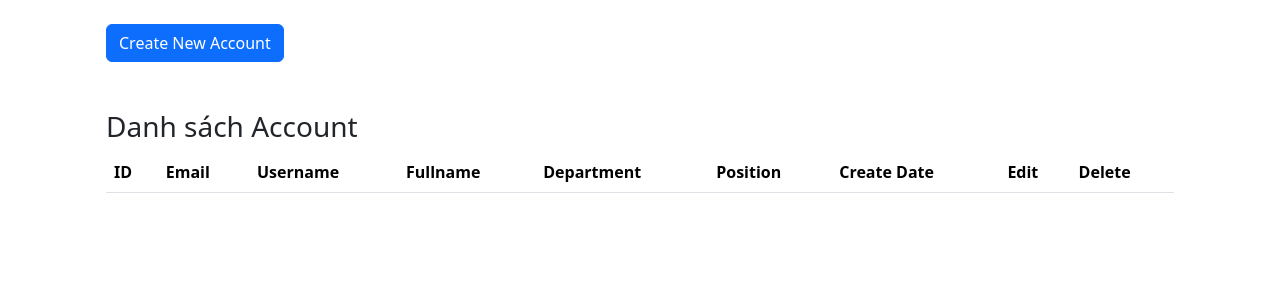
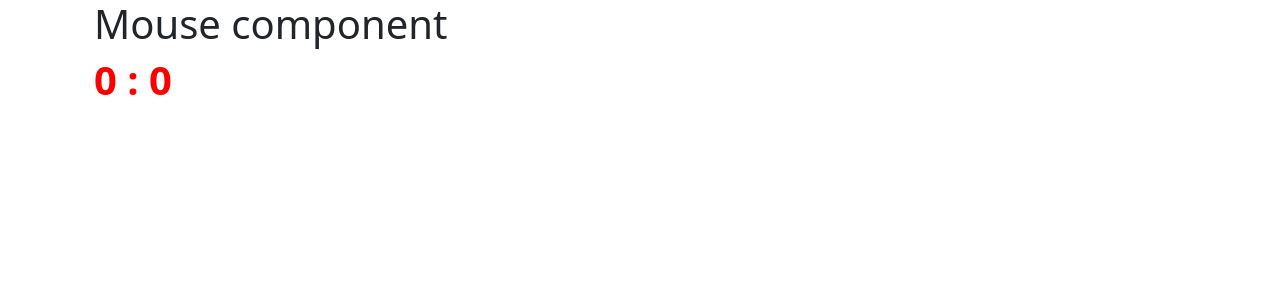
Before and after one commit to pnnguyen9999/VTI-React-EMP, a React (Create React App) app: page / in a window 1280 px wide. Shown: the top 300 px of the page. Built offline with nearby package versions, Linux system fonts and the light colour scheme.

Commit message:
update render props

```diff
--- a/src/Container/AccountContainer.js
+++ b/src/Container/AccountContainer.js
@@ -62,16 +62,53 @@ function AccountContainer(props) {
             onHandleDeleteAccount,
         }}>
             <Container>
-                {/* Nút thêm mới */}
-                <CreateButton />
-                {/* Form thêm mới Account*/}
+                <Mouse coordinate={(mousePosition) =>
+                    <PrintCoord
+                        toaDoChuotX={mousePosition.mouseX}
+                        toaDoChuotY={mousePosition.mouseY} />}
+                />
+                {/* <EasyRenderProps data={(dulieu) => <h6>{dulieu}</h6>} /> */}
+                {/* <CreateButton />
                 <ModalCreateNewAccount />
-                {/* Form kết quả */}
-                <ResultForm data={listAccount} />
+                <ResultForm data={listAccount} /> */}
             </Container>
         </AccountContext.Provider>
     );
 }
 
+const EasyRenderProps = (props) => {
+    return <div>
+        <h1>Easy understand render props</h1>
+        {props.data('data inside easy render props')}
+    </div>;
+};
+
+const Mouse = (props) => {
+    const [mousePosition, setMousePosition] = useState({
+        mouseX: 0,
+        mouseY: 0
+    });
+
+    const handleSetMousePosition = (e) => {
+        setMousePosition({
+            mouseX: e.clientX,
+            mouseY: e.clientY
+        });
+    };
+
+    return <div onMouseMove={handleSetMousePosition}>
+        <h1>Mouse component</h1>
+        {props.coordinate(mousePosition)}
+    </div>;
+};
+
+const PrintCoord = (props) => {
+    return <h1 style={{ color: "red", fontWeight: "bold" }}>
+        {props.toaDoChuotX} : {props.toaDoChuotY}
+    </h1>;
+};
+
+// callback
+// react props
 
 export default AccountContainer;
--- a/src/index.js
+++ b/src/index.js
@@ -5,7 +5,5 @@ import 'bootstrap/dist/css/bootstrap.min.css';
 
 const root = ReactDOM.createRoot(document.getElementById('root'));
 root.render(
-  <React.StrictMode>
-    <App />
-  </React.StrictMode>
+  <App />
 );
```
Also changed, not shown: src/Components/HOC/withAuth.js (added, +14 -0 lines), src/Components/HOC/withData.js (added, +12 -0 lines).
